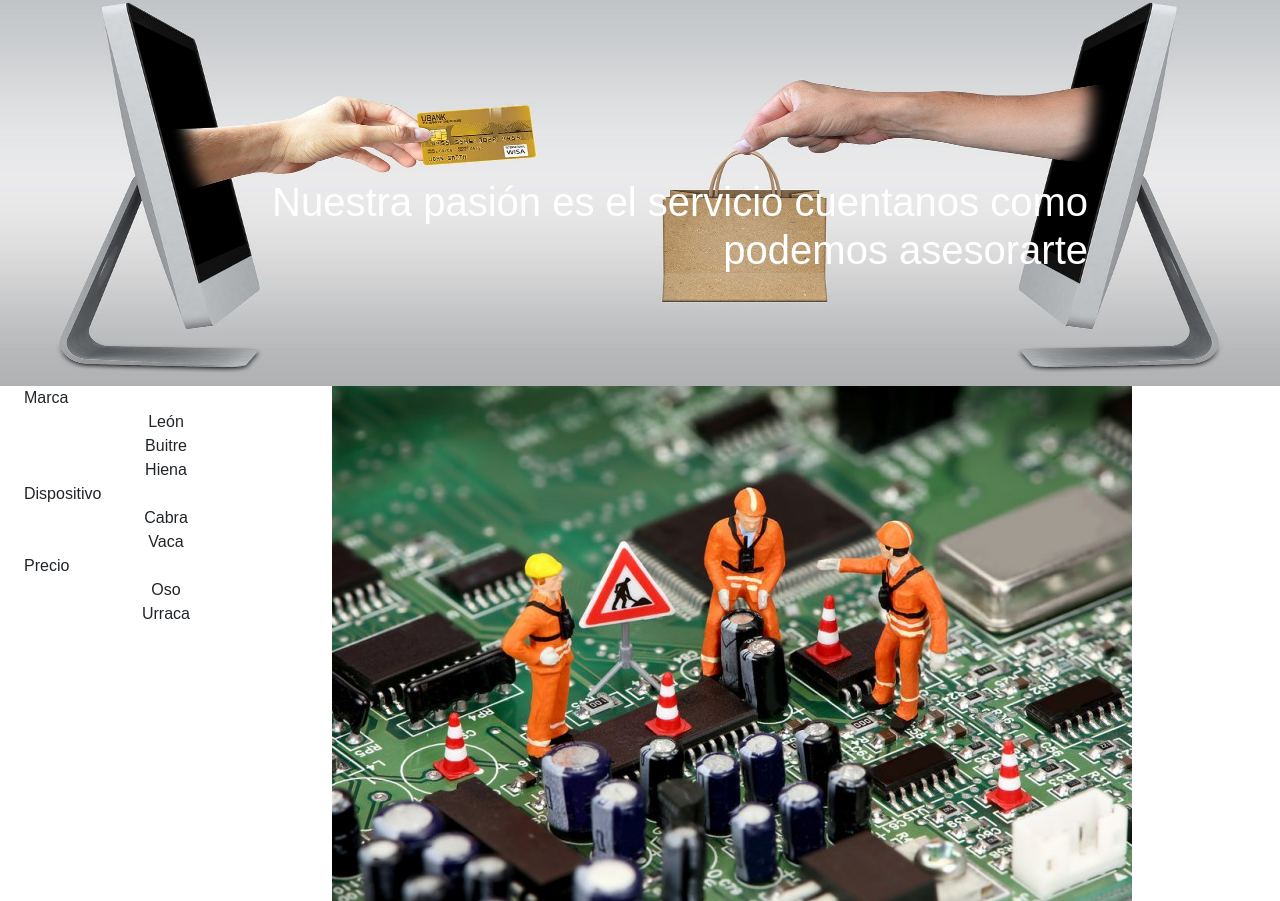
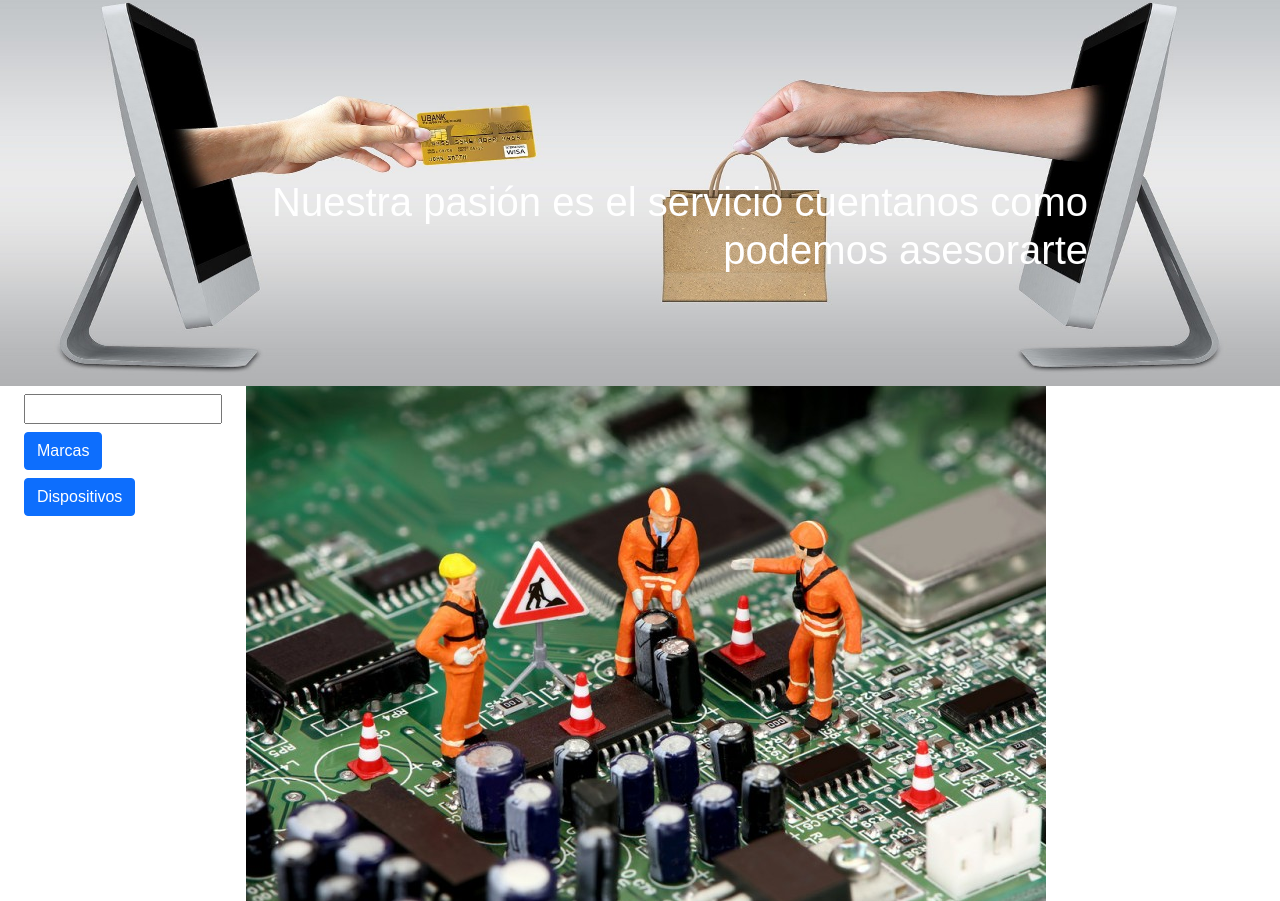
Before and after one commit to carloscballos/Distrisoltec, a plain HTML site: page venta.html in a window 1280 px wide. Shown: the part 199-1100 px from the top of the page. Drawn offline with Linux system fonts and the light colour scheme.

Commit message:
diseño tienda online empezando

```diff
--- a/css/index.css
+++ b/css/index.css
@@ -25,3 +25,9 @@ footer{
 .rieles{
     background-color: rgb(233, 233, 233);;
 }
+.barraLateral{
+    width: 18%;
+}
+.vitrina{
+    width: 82%;
+}
--- a/venta.html
+++ b/venta.html
@@ -95,30 +95,47 @@
     </section>
     <section>
         <div class="container-fluid row">
-            <div class="w-25">
-                <ul class="list-unstyled">
-                    <li>Marca
-                        <ul class="list-unstyled">
-                            <li class="text-center">León</li>
-                            <li class="text-center">Buitre</li>
-                            <li class="text-center">Hiena</li>
+            <div class="barraLateral">
+                <input class="w-100 mt-2" type="search" name="buscador">
+                <ul class="list-unstyled mt-2" id="barraLateral">
+                    <li>
+                        <a href="" class="btn btn-primary" data-bs-toggle="collapse" aria-controls="marcas" aria-expanded="false" data-bs-target="#marcas">
+                            Marcas
+                        </a>
+
+                        <ul class="list-unstyled collapse" id="marcas" >
+                            <li class="text-center">Hp</li>
+                            <li class="text-center">Hpe</li>
+                            <li class="text-center">Apple</li>
+                            <li class="text-center">Acer</li>
+                            <li class="text-center">Asus</li>
+                            <li class="text-center">Lenovo</li>
+                            <li class="text-center">Epson</li>
+                            <li class="text-center">Dell</li>
+                            <li class="text-center">Microsoft</li>
+                            <li class="text-center">Logitech</li>
+                            <li class="text-center">Xpg</li>
+                            <li class="text-center">Msi</li>
                         </ul>
+
                     </li>
-                    <li>Dispositivo
-                        <ul class="list-unstyled">
-                            <li class="text-center">Cabra</li>
-                            <li class="text-center">Vaca</li>
-                        </ul>
-                    </li>
-                    <li>Precio
-                        <ul class="list-unstyled">
-                            <li class="text-center">Oso</li>
-                            <li class="text-center">Urraca</li>
+                    <li>
+                        <a href="" class="btn btn-primary mt-2" data-bs-toggle="collapse" aria-controls="dispositivos" aria-expanded="false" data-bs-target="#dispositivos">
+                        Dispositivos
+                    </a>
+                        <ul class="list-unstyled collapse" id="dispositivos">
+                            <li class="text-center">Impresoras</li>
+                            <li class="text-center">Accesorios</li>
+                            <li class="text-center">Servidores</li>
+                            <li class="text-center">Computadores para Hogar</li>
+                            <li class="text-center">Computadores para Empresa</li>
+                            <li class="text-center">Computadores para Gamers</li>
+                            <li class="text-center">Servidores</li>
                         </ul>
                     </li>
                 </ul>
             </div>
-            <div class="w-75">
+            <div class="vitrina">
                 <img class="img-fluid" src="Imagenes/mantenimiento.jpg" alt="">
             </div>
         </div>
```
